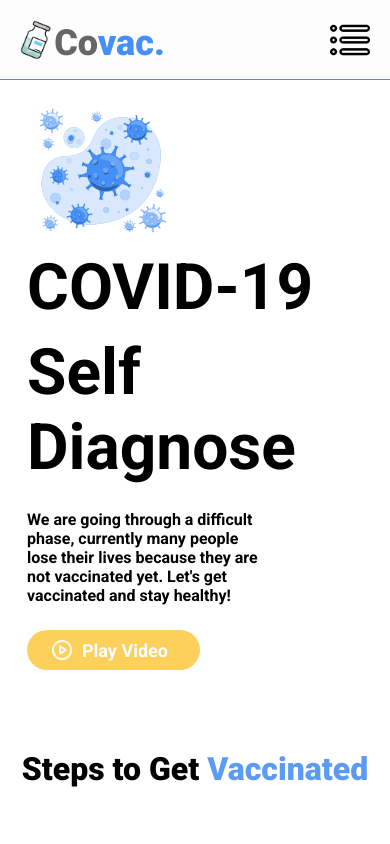
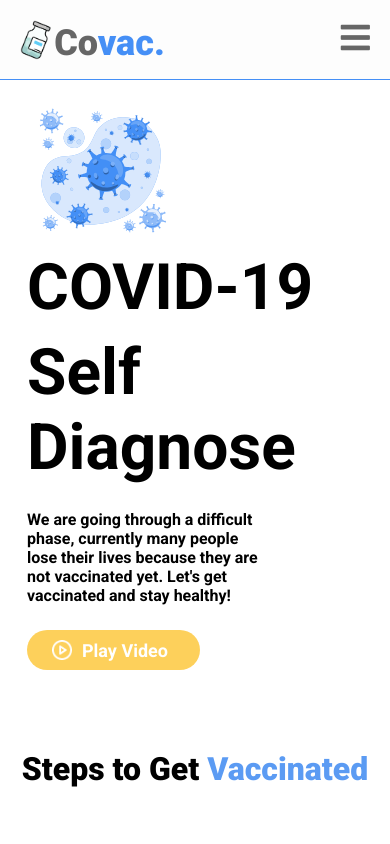
Before and after one commit to vitopm/A04, a plain HTML site: page index.html in a window 390 px wide. Shown: the top 844 px of the page. Drawn offline with Linux system fonts and the light colour scheme.

Commit message:
Fixed burger list on for phone

```diff
--- a/index.html
+++ b/index.html
@@ -19,12 +19,13 @@
 		  </div>
       </a>
 		</div>
-        <img class="menu-icon" src="images/Header/men-icon.png">
+        <!-- <img class="menu-icon" src="images/Header/men-icon.png"> -->
+        <div class="menu-icon"><i class="fas fa-bars fa-lg"></i></div>
         <div class="header-right">
           	<a href="#" class="one">About Us</a>
-			<a href="#" class="two">Learn</a>
-		    <a href="#" class="three">Services</a>
-			<hr />
+			      <a href="#" class="two">Learn</a>
+		        <a href="#" class="three">Services</a>
+			      <hr />
         </div>
       </div>
     </header>
--- a/style.css
+++ b/style.css
@@ -103,9 +103,10 @@ hr {
 .menu-icon{
   float: right;
   font-size: 25px;
-  padding: 20px 20px;
+  padding: 25px 20px;
   height: 80px;
   display: none;
+  color:#666666;
 }
 
 .top-wrapper{
```
